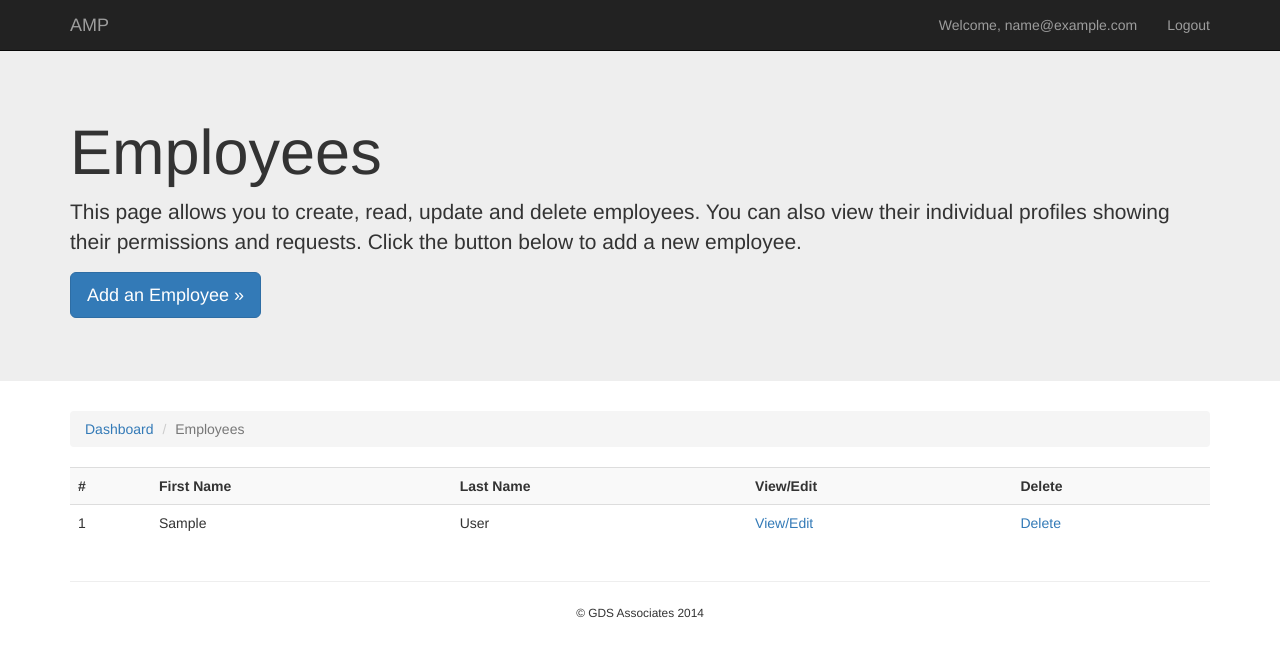
After one commit to jteppinette/amp, a Django app: page /dashboard/employees/ in a window 1280 px wide. The commit adds this page. Shown: the top 657 px of the page. Run offline with Django 3.2, Linux system fonts and the light colour scheme; a user stored in the database is signed in; tables that the repository leaves empty hold one stand-in row (values such as "Sample post"); some libraries are stand-ins or nearby versions.

Commit message:
Created Employee list.

```diff
--- a/app/templates/dashboard.html
+++ b/app/templates/dashboard.html
@@ -27,7 +27,7 @@
                 <div class="panel-heading">Employees</div>
                 <div class="panel-body">
                     <p>Create, Read, Update, and Delete Employees. This feature allows you to manipulate all aspects of an Employee including its permissions and requests.
-                    <p><a href="{% url 'app.views.auth_login' %}" class="btn btn-default" role="button">Employees &raquo;</a></p>
+                    <p><a href="{% url 'employees' %}" class="btn btn-default" role="button">Employees &raquo;</a></p>
                 </div>
             </div>
         </div>
--- /dev/null
+++ b/app/templates/employees.html
@@ -0,0 +1,46 @@
+{% extends "basenav.html" %}
+
+{% block title %}Employees | AMP{% endblock %}
+
+{% block content %}
+
+<!-- Jumbotron -->
+<div class="jumbotron">
+    <div class="container">
+        <h1>Employees</h1>
+        <p>This page allows you to create, read, update and delete employees. You can also view their individual profiles showing their permissions and requests. Click the button below to add a new employee.</p>
+        <p><a href="{% url 'auth_login' %}" class="btn btn-primary btn-lg" role="button">Add an Employee &raquo;</a></p>
+
+    </div>
+</div>
+
+<div class="container">
+    <!-- Breadcrumbs -->
+    <ol class="breadcrumb">
+      <li><a href="{% url 'dashboard' %}">Dashboard</a></li>
+      <li class="active">Employees</li>
+    </ol>
+
+    <!-- Employees -->
+    <table class="table table-striped">
+        <tr>
+            <th>#</th>
+            <th>First Name</th>
+            <th>Last Name</th>
+            <th>View/Edit</th>
+            <th>Delete</th>
+        </tr>
+        {% for employee in object_list %}
+        <tr>
+            <td>{{employee.eid}}</td>
+            <td>{{employee.first_name}}</td>
+            <td>{{employee.last_name}}</td>
+            <td><a href="{% url 'auth_login'%}?pk={{employee.pk}}">View/Edit</a></td>
+            <td><a href="{% url 'auth_login'%}?pk={{employee.pk}}">Delete</a></td>
+        </tr>
+        {% endfor %}
+
+    </table>
+</div>
+
+{% endblock %}
--- a/app/urls.py
+++ b/app/urls.py
@@ -31,5 +31,8 @@ urlpatterns = patterns('',
     url(r'^dashboard/company/user/new/$', login_required(views.NewCompanyUser.as_view()), name='new_company_user'),
 
     # Logs
-    url(r'^dashboard/logs/$', login_required(views.ListLogs.as_view()), name='logs')
+    url(r'^dashboard/logs/$', login_required(views.ListLogs.as_view()), name='logs'),
+
+    # Employees
+    url(r'^dashboard/employees/$', login_required(views.ListEmployees.as_view()), name='employees'),
 )
--- a/app/views.py
+++ b/app/views.py
@@ -229,3 +229,18 @@ class ListLogs(ListView):
     """
     queryset = Log.objects.all()
     template_name = 'logs.html'
+
+"""
+                             EMPLOYEES
+"""
+class ListEmployees(ListView):
+    """
+    List the employees that are owned by the requestors company.
+    """
+    template_name = 'employees.html'
+
+    def get_queryset(self):
+        """
+        Refine the queryset.
+        """
+        return Employee.objects.filter(company=self.request.user.company)
```
